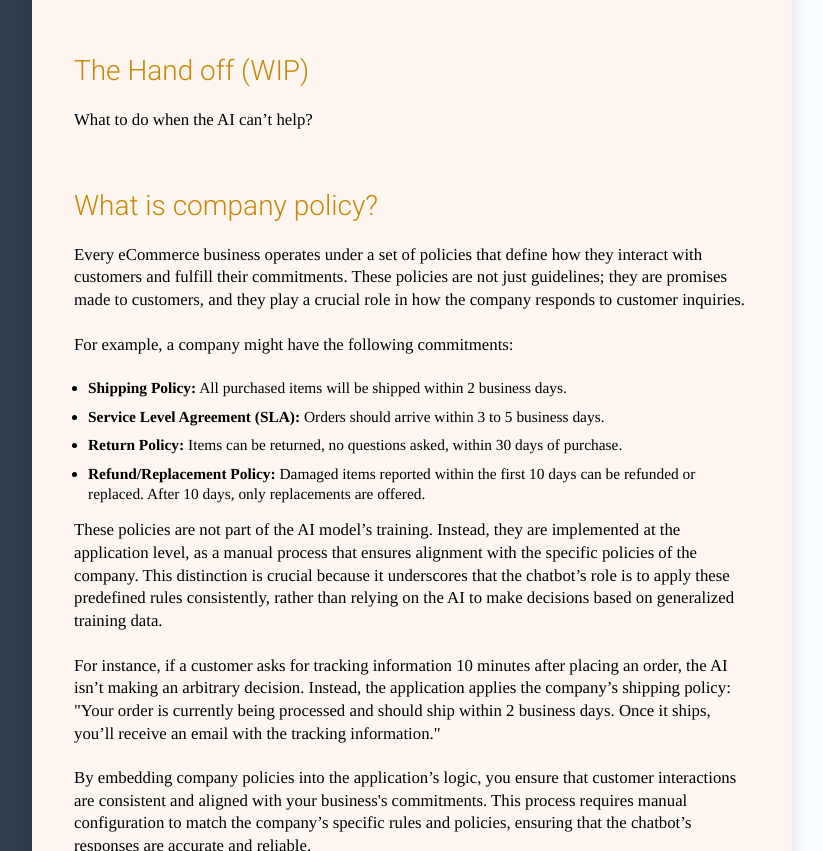
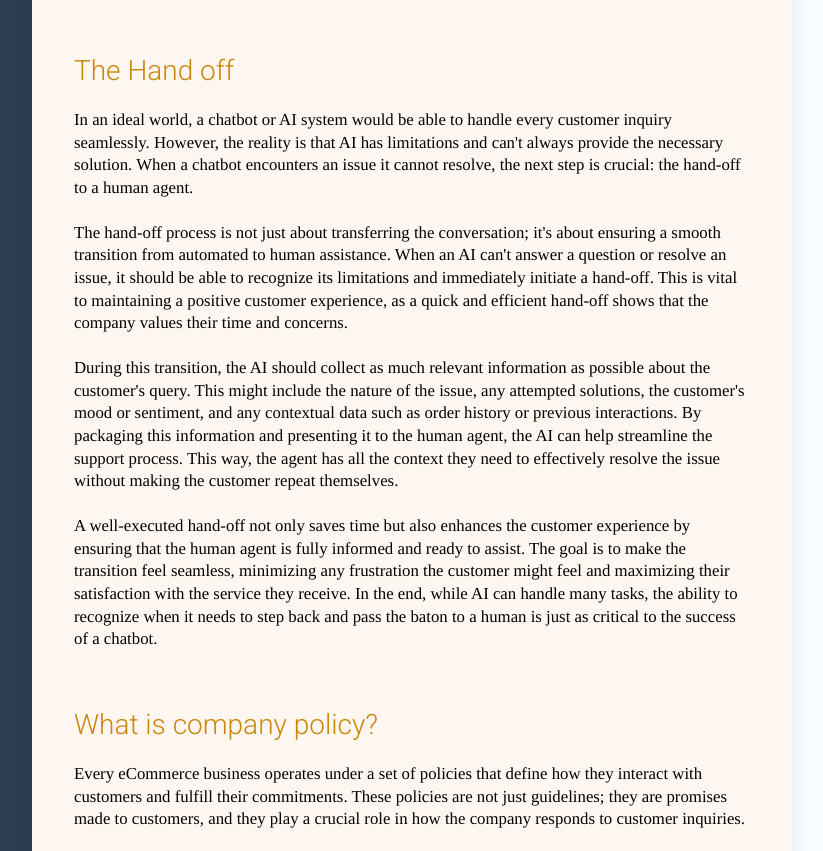
Before and after one commit to ibudiallo/automated-agents-book, a website: page website/chapter-4.html in a window 1280 px wide. Shown: the part 820-1671 px from the top of the page, without its empty margins (268-1091 px from the left). Drawn offline with Linux system fonts and the light colour scheme.

Commit message:
add draft to the handoff section

```diff
--- a/website/chapter-4.html
+++ b/website/chapter-4.html
@@ -38,8 +38,11 @@
 <li><strong>Reason Classification:</strong> Another pass could classify the reason behind the customer’s original message. For example, if a customer wants to return an order, they may include a reason. Such as the product not meeting their expectations. Extracting this information upfront can be valuable for tailoring the response.</li>
 </ol>
 <p>By using multiple AI passes, we can extract more nuanced information from user messages, making the chatbot not only more responsive but also more empathetic and contextually aware. This multi-layered approach ensures that the chatbot isn’t just reacting to what the customer is saying but is also considering how they are saying it and why they might be saying it. Each additional AI model we add becomes a new feature that can enhance the chatbot’s effectiveness in resolving customer issues.</p>
-<h2>The Hand off (WIP)</h2>
-<p>What to do when the AI can’t help?</p>
+<h2>The Hand off</h2>
+<p>In an ideal world, a chatbot or AI system would be able to handle every customer inquiry seamlessly. However, the reality is that AI has limitations and can't always provide the necessary solution. When a chatbot encounters an issue it cannot resolve, the next step is crucial: the hand-off to a human agent.</p>
+<p>The hand-off process is not just about transferring the conversation; it's about ensuring a smooth transition from automated to human assistance. When an AI can't answer a question or resolve an issue, it should be able to recognize its limitations and immediately initiate a hand-off. This is vital to maintaining a positive customer experience, as a quick and efficient hand-off shows that the company values their time and concerns.</p>
+<p>During this transition, the AI should collect as much relevant information as possible about the customer's query. This might include the nature of the issue, any attempted solutions, the customer's mood or sentiment, and any contextual data such as order history or previous interactions. By packaging this information and presenting it to the human agent, the AI can help streamline the support process. This way, the agent has all the context they need to effectively resolve the issue without making the customer repeat themselves.</p>
+<p>A well-executed hand-off not only saves time but also enhances the customer experience by ensuring that the human agent is fully informed and ready to assist. The goal is to make the transition feel seamless, minimizing any frustration the customer might feel and maximizing their satisfaction with the service they receive. In the end, while AI can handle many tasks, the ability to recognize when it needs to step back and pass the baton to a human is just as critical to the success of a chatbot.</p>
 <h2>What is company policy?</h2>
 <p>Every eCommerce business operates under a set of policies that define how they interact with customers and fulfill their commitments. These policies are not just guidelines; they are promises made to customers, and they play a crucial role in how the company responds to customer inquiries.</p>
 <p>For example, a company might have the following commitments:</p>
```
Also changed, not shown: book/part-one/c04.md (+8 -2 lines).
